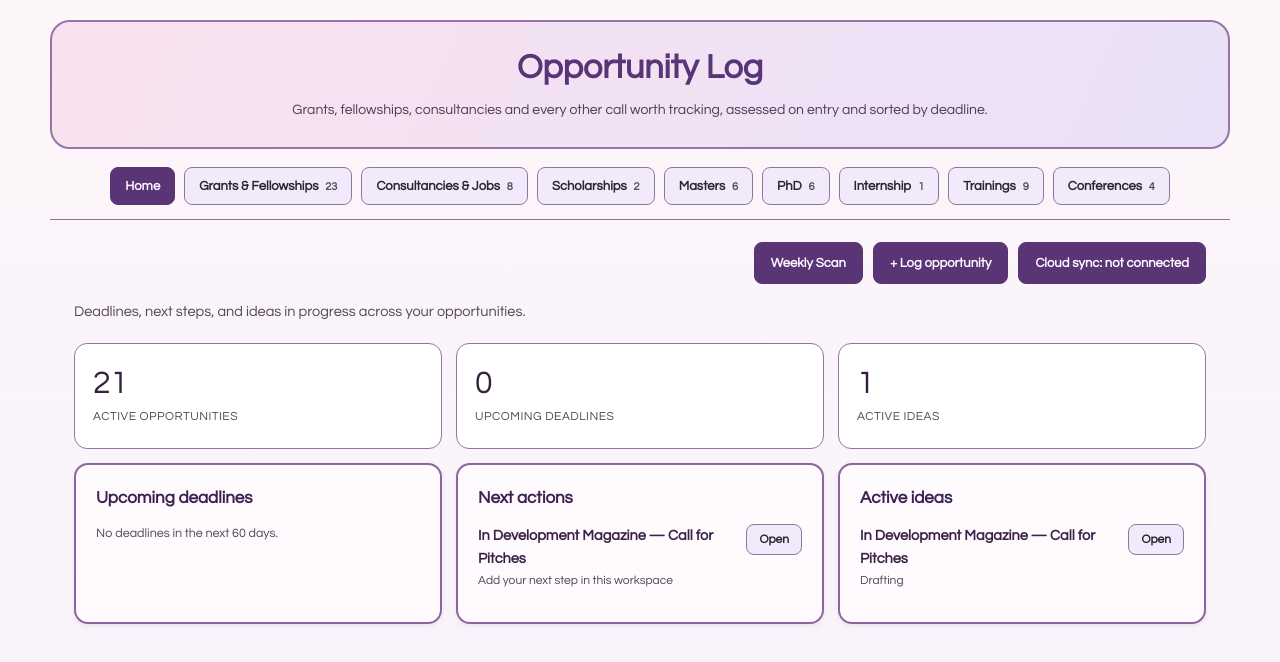
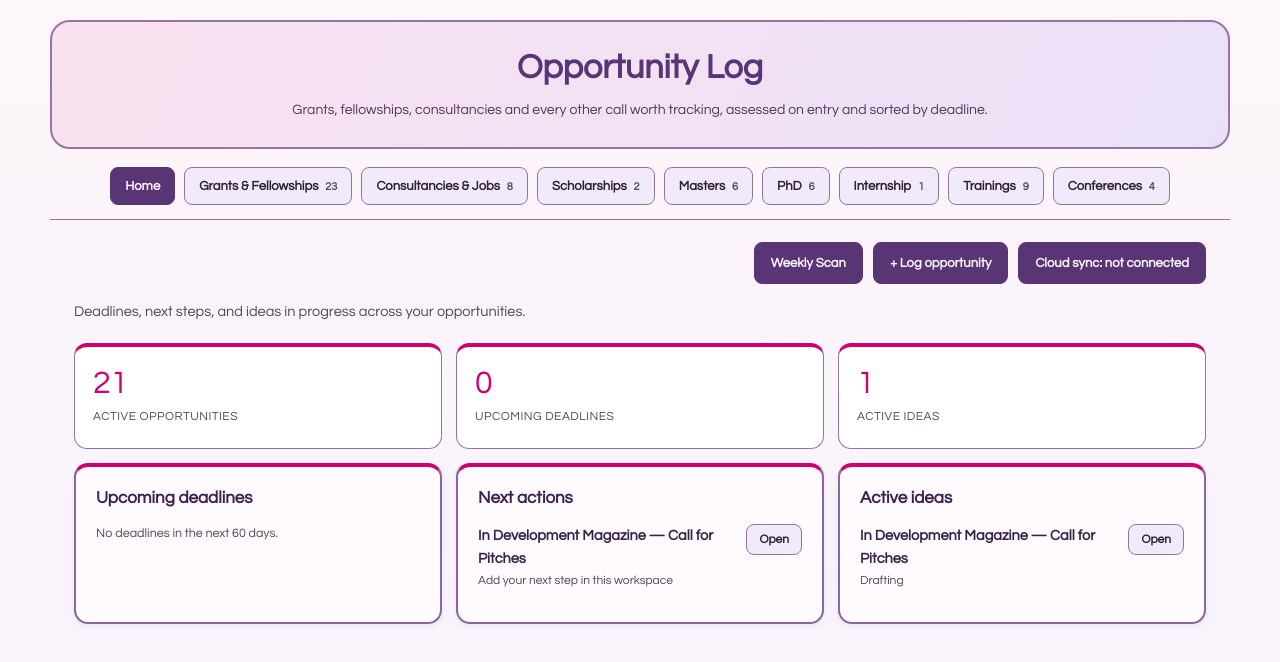
Before and after one commit to fadrienne/opportunitylog, a plain HTML site: page index.html in a window 1280 px wide. Drawn offline with nearby package versions, Linux system fonts and the light colour scheme.

Commit message:
Opportunity Log dashboard: pink top bar on the cards and pink numbers on the three tiles
Co-Authored-By: Claude Sonnet 5.5 <noreply@anthropic.com>
Claude-Session: https://claude.ai/code/session_01F8KjiDDYNwbyTRnVtRZNTg

```diff
--- a/index.html
+++ b/index.html
@@ -241,9 +241,9 @@ select.outcome-select { max-width: 260px; padding: 9px 10px; border: 1px solid v
 .home-toolbar { justify-content: flex-end; }
 .home-cards { display: grid; grid-template-columns: repeat(3, minmax(0, 1fr)); gap: 14px; }
 .home-metrics, .home-grid { display: contents; }
-.home-metric { background: var(--surface-field); border: 1px solid var(--border); border-radius: var(--radius-13); padding: 21px 18px; }
-.home-panel { background: var(--surface-card); border: 2px solid var(--border-frame); border-radius: var(--radius-14); box-shadow: var(--shadow-card); padding: 20px; }
-.home-metric b { display: block; color: var(--ink-stat); font-size: 32px; line-height: 1.2; font-weight: 500; }
+.home-metric { background: var(--surface-field); border: 1px solid var(--border); border-top: 4px solid var(--brand-pink); border-radius: var(--radius-13); padding: 18px 18px 21px; }
+.home-panel { background: var(--surface-card); border: 2px solid var(--border-frame); border-top: 4px solid var(--brand-pink); border-radius: var(--radius-14); box-shadow: var(--shadow-card); padding: 18px 20px 20px; }
+.home-metric b { display: block; color: var(--brand-pink); font-size: 32px; line-height: 1.2; font-weight: 500; }
 .home-metric span { color: var(--ink-soft); font-size: 12px; text-transform: uppercase; letter-spacing: .04em; }
 .home-panel h3, .workspace-section h3 { margin: 0 0 12px; color: var(--ink-heading); font-size: 17px; font-weight: 600; }
 .home-list { list-style: none; padding: 0; margin: 0; }
```
